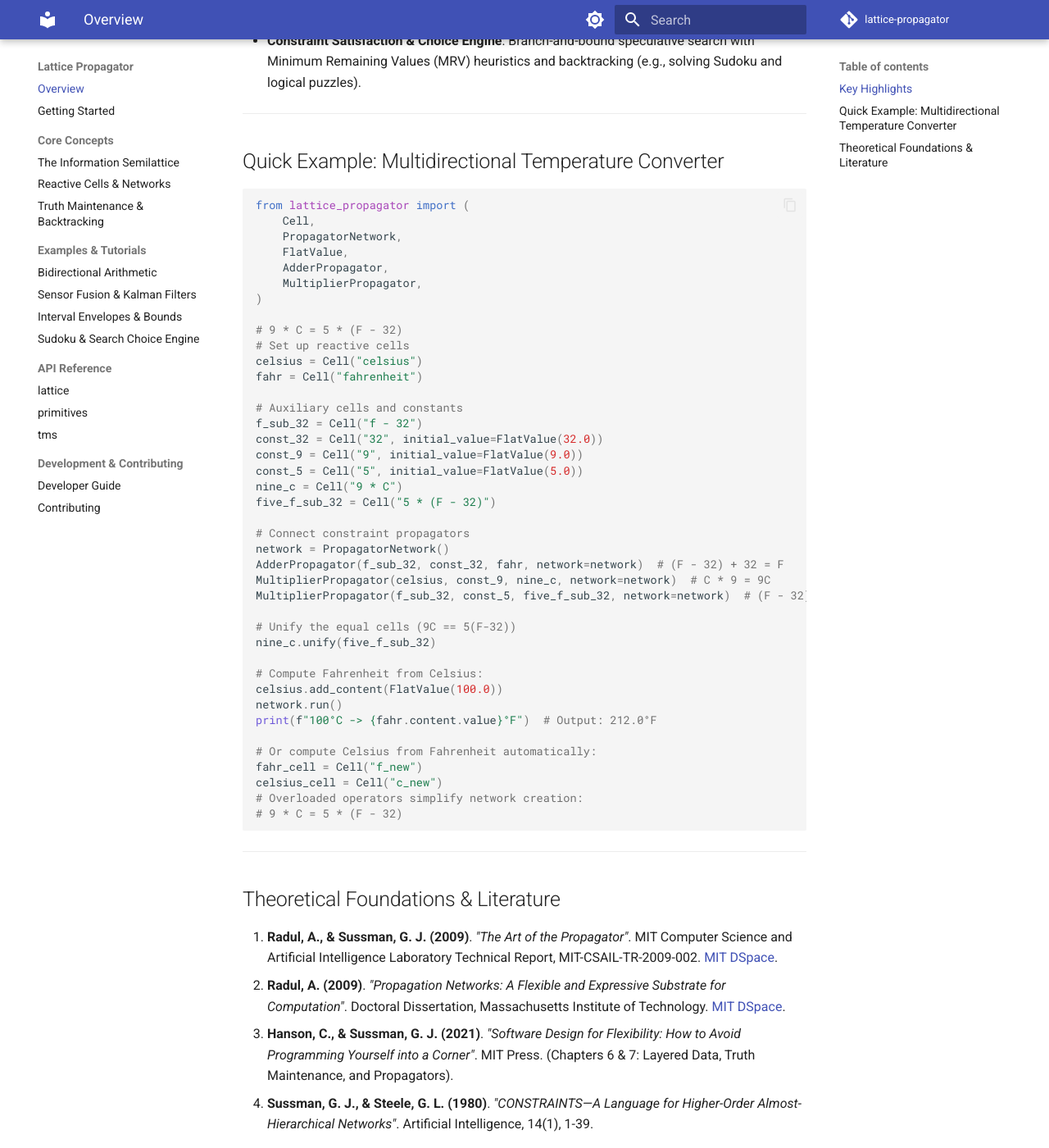
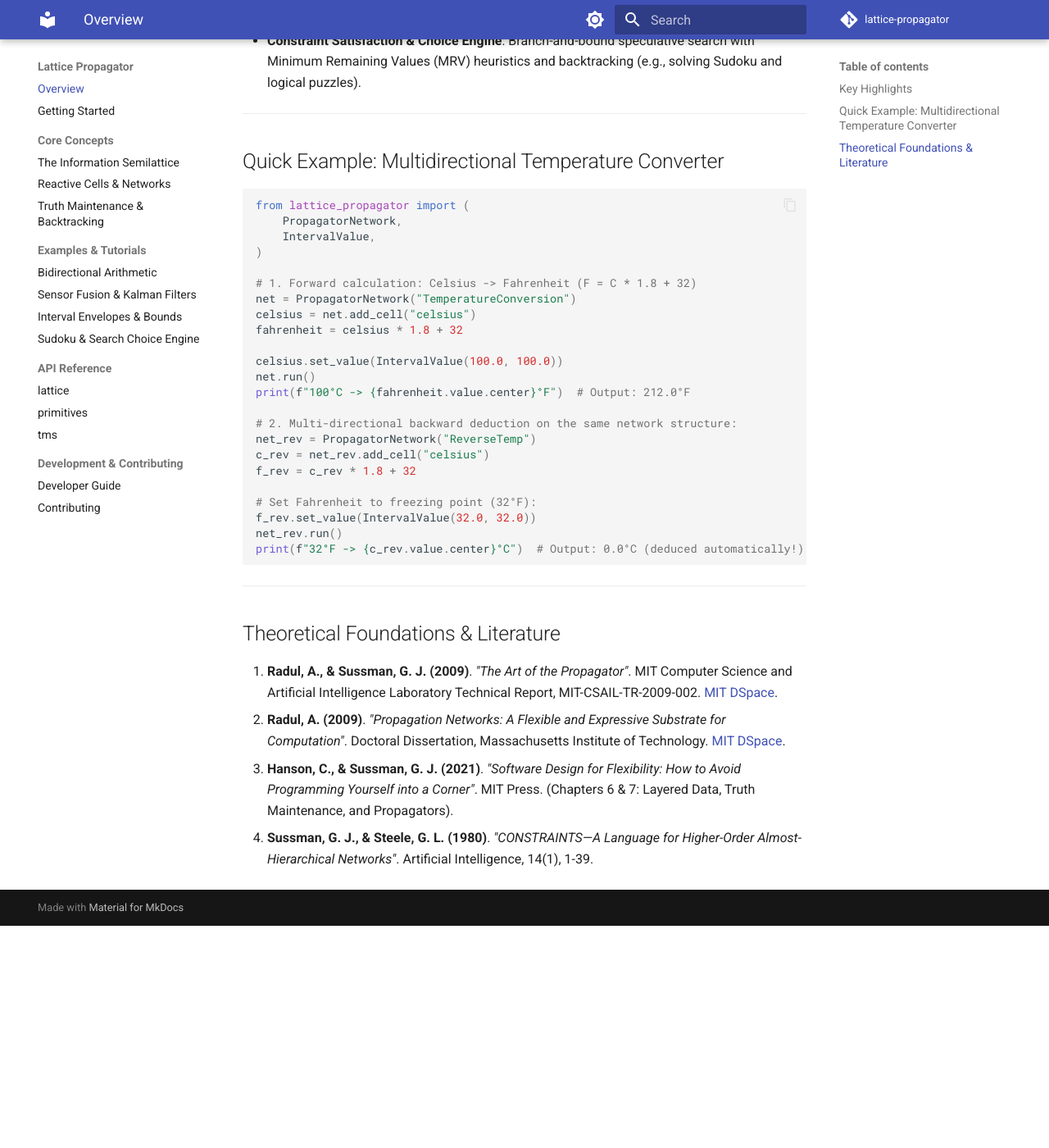
Before and after one commit to dougransom/lattice-propagator, an MkDocs documentation site: the page built from docs/index.md, in a window 1280 px wide and 1400 px high, scrolled down 743 px. Shown: the whole window at 82% size. Built offline with MkDocs 1.6.1 and Material for MkDocs 9.7.7, drawn with Linux system fonts in a browser that asks for light colours; comment, search, counter and statistics services are not loaded; after the commit the page ends 1872 px from its top, so only the background shows below that.

Commit message:
test(docs): enable pytest-markdown-docs and verify all 21 embedded documentation snippets

````diff
--- a/docs/index.md
+++ b/docs/index.md
@@ -20,45 +20,28 @@ Pioneered by **Gerald Jay Sussman** and **Alexey Radul** at MIT, propagator netw
 
 ```python
 from lattice_propagator import (
-    Cell,
     PropagatorNetwork,
-    FlatValue,
-    AdderPropagator,
-    MultiplierPropagator,
+    IntervalValue,
 )
 
-# 9 * C = 5 * (F - 32)
-# Set up reactive cells
-celsius = Cell("celsius")
-fahr = Cell("fahrenheit")
+# 1. Forward calculation: Celsius -> Fahrenheit (F = C * 1.8 + 32)
+net = PropagatorNetwork("TemperatureConversion")
+celsius = net.add_cell("celsius")
+fahrenheit = celsius * 1.8 + 32
 
-# Auxiliary cells and constants
-f_sub_32 = Cell("f - 32")
-const_32 = Cell("32", initial_value=FlatValue(32.0))
-const_9 = Cell("9", initial_value=FlatValue(9.0))
-const_5 = Cell("5", initial_value=FlatValue(5.0))
-nine_c = Cell("9 * C")
-five_f_sub_32 = Cell("5 * (F - 32)")
+celsius.set_value(IntervalValue(100.0, 100.0))
+net.run()
+print(f"100°C -> {fahrenheit.value.center}°F")  # Output: 212.0°F
 
-# Connect constraint propagators
-network = PropagatorNetwork()
-AdderPropagator(f_sub_32, const_32, fahr, network=network)  # (F - 32) + 32 = F
-MultiplierPropagator(celsius, const_9, nine_c, network=network)  # C * 9 = 9C
-MultiplierPropagator(f_sub_32, const_5, five_f_sub_32, network=network)  # (F - 32) * 5 = 5(F-32)
+# 2. Multi-directional backward deduction on the same network structure:
+net_rev = PropagatorNetwork("ReverseTemp")
+c_rev = net_rev.add_cell("celsius")
+f_rev = c_rev * 1.8 + 32
 
-# Unify the equal cells (9C == 5(F-32))
-nine_c.unify(five_f_sub_32)
-
-# Compute Fahrenheit from Celsius:
-celsius.add_content(FlatValue(100.0))
-network.run()
-print(f"100°C -> {fahr.content.value}°F")  # Output: 212.0°F
-
-# Or compute Celsius from Fahrenheit automatically:
-fahr_cell = Cell("f_new")
-celsius_cell = Cell("c_new")
-# Overloaded operators simplify network creation:
-# 9 * C = 5 * (F - 32)
+# Set Fahrenheit to freezing point (32°F):
+f_rev.set_value(IntervalValue(32.0, 32.0))
+net_rev.run()
+print(f"32°F -> {c_rev.value.center}°C")  # Output: 0.0°C (deduced automatically!)
 ```
 
 ---
--- a/pyproject.toml
+++ b/pyproject.toml
@@ -44,6 +44,7 @@ lattice-dev = "lattice_propagator.dev_cli:main"
 dev = [
     "pytest>=8.0.0",
     "pytest-cov>=5.0.0",
+    "pytest-markdown-docs>=0.9.0",
     "ruff>=0.8.0",
 ]
 docs = [
@@ -65,5 +66,6 @@ line-length = 100
 target-version = "py311"
 
 [tool.pytest.ini_options]
-testpaths = ["tests"]
+testpaths = ["tests", "docs"]
 python_files = ["test_*.py"]
+addopts = "--markdown-docs"
````
Also changed, not shown: docs/concepts/networks.md (+4 -4 lines), docs/concepts/tms.md (+4 -7 lines), docs/examples/sensor_fusion.md (+15 -16 lines), docs/examples/sudoku.md (+6 -10 lines), docs/getting_started.md (+32 -26 lines), 1 other file.
